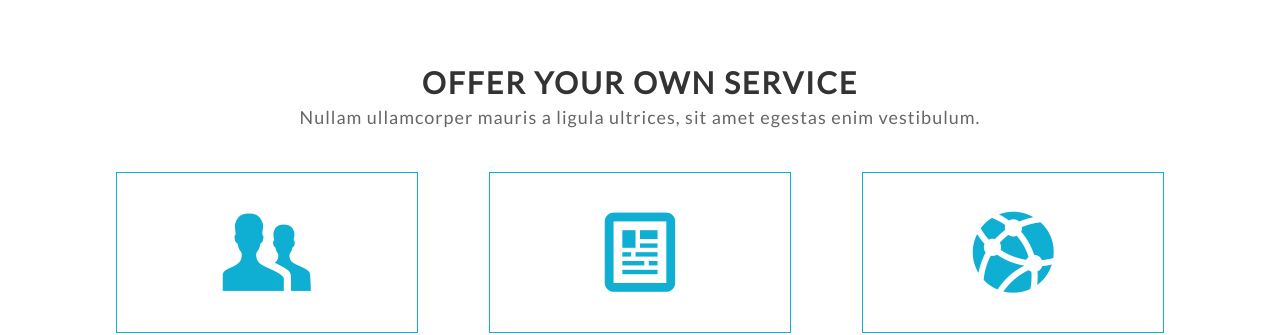
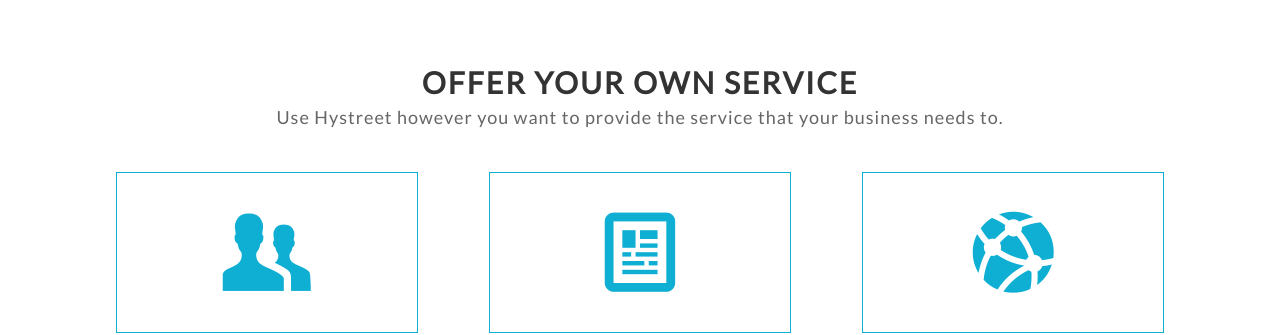
Before and after one commit to hystreet/hystreet.github.io, a Jekyll site: the page built from index.html, in a window 1280 px wide and 900 px high, scrolled down 644 px. Shown: the part 154-489 px from the top of the window. Built offline with Jekyll 4.4.1, drawn with Linux system fonts in a browser that asks for light colours; some web fonts are replaced.

Commit message:
updating text

```diff
--- a/_includes/whys.html
+++ b/_includes/whys.html
@@ -2,7 +2,7 @@
   <div class='row'>
     <div class='special-title centered-text'>
       <h2>Offer your own service</h2>
-      <p>Nullam ullamcorper mauris a ligula ultrices, sit amet egestas enim vestibulum.</p>
+      <p>Use Hystreet however you want to provide the service that your business needs to.</p>
     </div>
   </div>
   <div class='spacing'></div>
```
